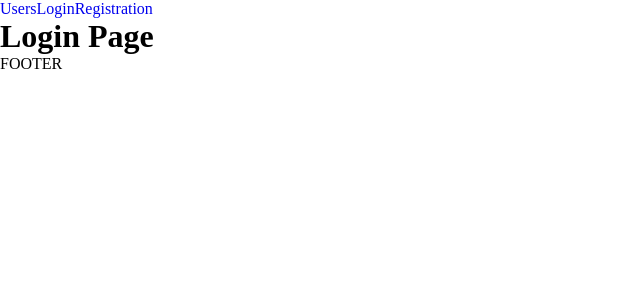
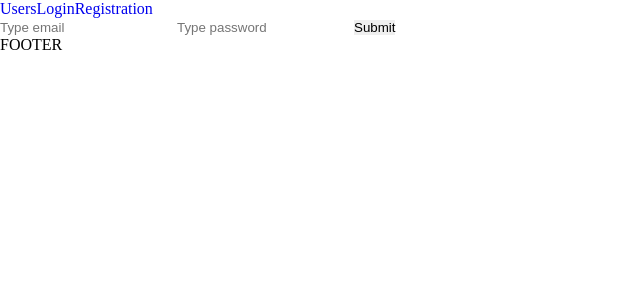
Before and after one commit to Illia-Sakharau/iTransition-intern-developer-2023, a React (Vite) app in the folder task-4/: page /auth/login in a window 1280 px wide. Shown: the top 300 px of the page, without its empty margins (0-640 px from the left). Built offline with nearby package versions, Linux system fonts and the light colour scheme.

Commit message:
feat: add forms

```diff
--- /dev/null
+++ b/task-4/src/components/3-organisms/form/Form.tsx
@@ -0,0 +1,33 @@
+import classes from './style.module.scss';
+import { FC, ReactElement, useState } from 'react';
+
+type Props = {
+  handleSubmit: (email: string, password: string)=> void;
+};
+
+const Form: FC<Props> = ({ handleSubmit }): ReactElement => {
+  const [email, setEmail] = useState('');
+  const [password, setPassword] = useState('');
+
+  return (
+    <div className={classes.form}>
+      <input
+        type="email"
+        value={email}
+        onChange={(e) => setEmail(e.target.value)}
+        placeholder='Type email'
+      />
+      <input
+        type="password"
+        value={password}
+        onChange={(e) => setPassword(e.target.value)}
+        placeholder='Type password'
+      />
+      <button onClick={() => handleSubmit(email, password)}>
+        Submit
+      </button>
+    </div>
+  );
+};
+
+export default Form;
--- a/task-4/src/components/3-organisms/header/Header.tsx
+++ b/task-4/src/components/3-organisms/header/Header.tsx
@@ -1,16 +1,30 @@
-import { Link } from 'react-router-dom';
+import { Link, useNavigate } from 'react-router-dom';
 import classes from './style.module.scss';
 import { FC, ReactElement } from 'react';
 import { NavRoutes } from '../../../types/routes';
+import { useAppDispatch } from '../../../hooks/redux';
+import { currentUserSlice } from '../../../store/reducers/currentUserSlice';
+import { useAuth } from '../../../hooks/useAuth';
 
 type Props = unknown;
 
 const Header: FC<Props> = (): ReactElement => {
+  const {isAuth} = useAuth();
+  const navigate = useNavigate();
+  const dispath = useAppDispatch();
+  const { removeCurentUser } = currentUserSlice.actions;
+
+  const handleSignOut = () => {
+    dispath(removeCurentUser())
+    navigate(NavRoutes.login)
+  }
+
   return (
     <header className={classes.header}>
       <Link to={NavRoutes.users}>Users</Link>
       <Link to={NavRoutes.login}>Login</Link>
       <Link to={NavRoutes.registration}>Registration</Link>
+      {isAuth && <button onClick={handleSignOut}>SignOut</button>}
     </header>
   );
 };
--- a/task-4/src/pages/login/Login.tsx
+++ b/task-4/src/pages/login/Login.tsx
@@ -1,14 +1,32 @@
-import classes from './style.module.scss';
+import Form from '../../components/3-organisms/form/Form';
 import { FC, ReactElement } from 'react';
+import { Navigate, useNavigate } from 'react-router-dom';
+import { useAppDispatch } from '../../hooks/redux';
+import { currentUserSlice } from '../../store/reducers/currentUserSlice';
+import { NavRoutes } from '../../types/routes';
+import { useAuth } from '../../hooks/useAuth';
 
 type Props = unknown;
 
 const Login: FC<Props> = (): ReactElement => {
+  const {isAuth} = useAuth();
+  const navigate = useNavigate();
+  const dispath = useAppDispatch();
+  const { setCurentUser } = currentUserSlice.actions;
+
+  const handleLogin = (email: string, password: string) => {
+    dispath(setCurentUser({
+      email: email,
+      token: password,
+    }))
+    navigate(NavRoutes.users)
+  }
 
   return (
-    <main className={classes.page}>
-      <h1>Login Page</h1>
-    </main>
+    <>
+      {isAuth && <Navigate to={NavRoutes.users} replace={true} />}
+      <Form handleSubmit={handleLogin} />
+    </>
   );
 };
 
--- a/task-4/src/pages/registration/Registration.tsx
+++ b/task-4/src/pages/registration/Registration.tsx
@@ -1,14 +1,32 @@
-import classes from './style.module.scss';
+import Form from '../../components/3-organisms/form/Form';
 import { FC, ReactElement } from 'react';
+import { useAppDispatch } from '../../hooks/redux';
+import { currentUserSlice } from '../../store/reducers/currentUserSlice';
+import { Navigate, useNavigate } from 'react-router-dom'
+import { NavRoutes } from '../../types/routes';
+import { useAuth } from '../../hooks/useAuth';
 
 type Props = unknown;
 
 const Registration: FC<Props> = (): ReactElement => {
+  const {isAuth} = useAuth();
+  const navigate = useNavigate();
+  const dispath = useAppDispatch();
+  const { setCurentUser } = currentUserSlice.actions;
+
+  const handleRegistration = (email: string, password: string) => {
+    dispath(setCurentUser({
+      email: email,
+      token: password,
+    }))
+    navigate(NavRoutes.users)
+  }
 
   return (
-    <main className={classes.page}>
-      <h1>Registration Page</h1>
-    </main>
+    <>
+      {isAuth && <Navigate to={NavRoutes.users} replace={true} />}
+      <Form handleSubmit={handleRegistration} />
+    </>
   );
 };
 
```
Also changed, not shown: task-4/src/components/3-organisms/form/style.module.scss (added).
